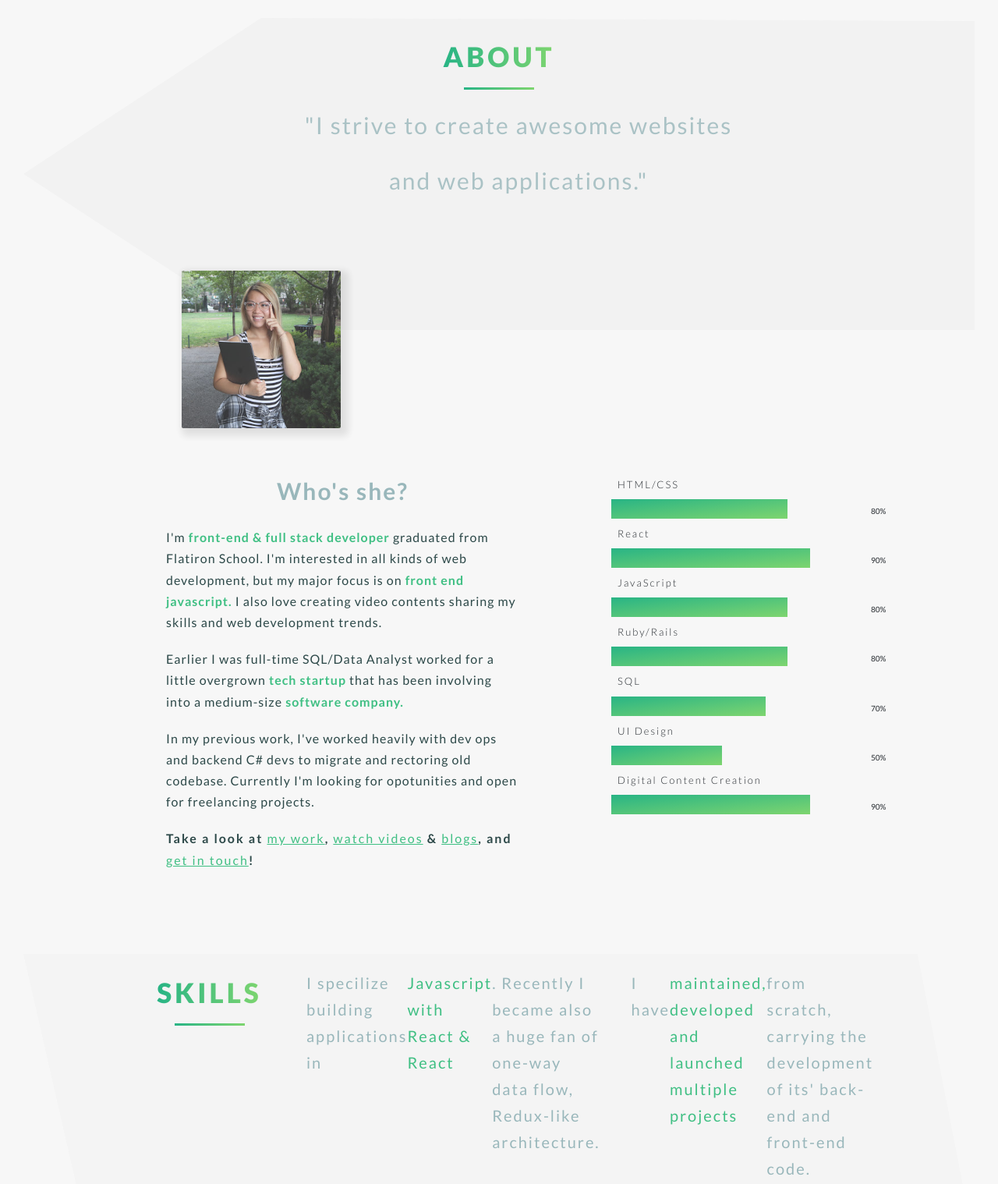
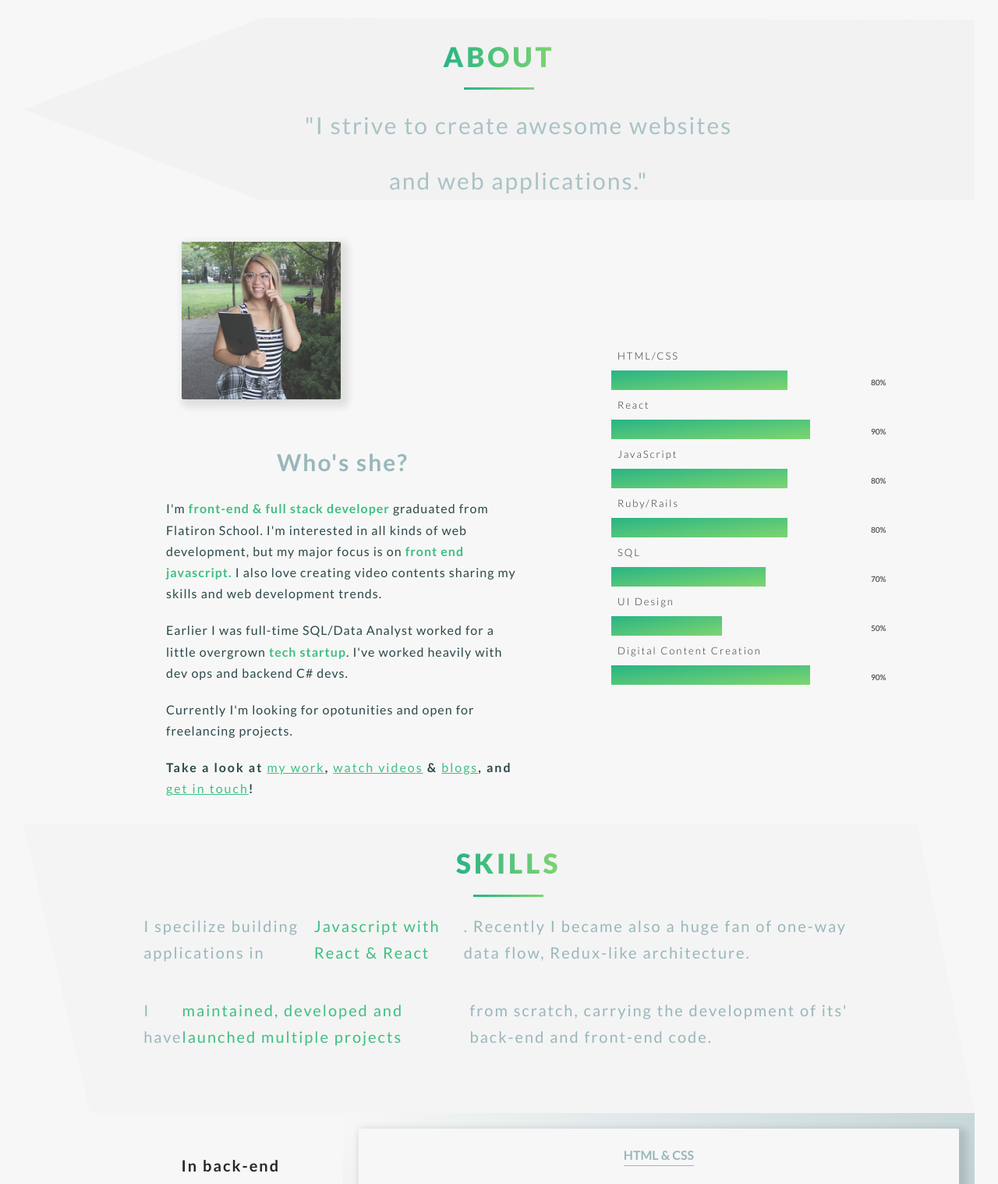
Before and after one commit to vm930/victoria-mei, a website: page index.html in a window 1280 px wide. Shown: the part 835-2353 px from the top of the page at 78% size. Drawn offline with Linux system fonts and the light colour scheme.

Commit message:
some more changes

```diff
--- a/index.html
+++ b/index.html
@@ -88,9 +88,10 @@
                 <div class="heading-secondary-title">
                         <h3 class="heading-secondary">about</h3>
                         <div class="decorative-line"></div>
+
+                </div>
                 <p class="statment">"I strive to create awesome websites</p>
                 <p class="statment">and web applications."</p>
-                </div>
 
             </div>
 
@@ -105,10 +106,10 @@
                     <div class="label-bold">Who's she?</div>
                     <p class="statment--1">I'm <strong>front-end & full stack developer</strong> graduated from Flatiron School. I'm interested in all kinds of web development, but my major focus is on <strong> front end javascript.</strong> I also love creating video contents sharing my skills and web development trends.
                 <p class="statment--1">
-                Earlier I was full-time SQL/Data Analyst worked for a little overgrown <strong>tech startup</strong> that has been involving into a medium-size <strong>software company.</strong>
+                Earlier I was full-time SQL/Data Analyst worked for a little overgrown <strong>tech startup</strong>. I've worked heavily with dev ops and backend C# devs.
                 </p>
                 <p class="statment--1">
-                In my previous work, I've worked heavily with dev ops and backend C# devs to migrate and rectoring old codebase. Currently I'm looking for opotunities and open for freelancing projects.
+              Currently I'm looking for opotunities and open for freelancing projects.
                     </p>
                     <p class="statment--2">Take a look at <a  href="#">my work</a>, <a  href="https://www.instagram.com/vickysdailystandup/">watch videos</a> & <a  href="https://medium.com/@vickysdailystandup">blogs</a>, and <a
                     href="#">get in touch</a>!
@@ -172,7 +173,6 @@
                     <div class="heading-secondary-title">
                         <h3 class="heading-secondary">Skills</h3>
                         <div class="decorative-line"></div>
-                    </div>
                         <p class="para">
                             I specilize building applications in <strong>Javascript with React & React </strong>. Recently I became also a
                             huge fan of one-way data flow, Redux-like architecture.
@@ -182,6 +182,8 @@
                             development of its' back-end
                             and front-end code.
                         </p>
+                    </div>
+
                 </div>
         </div>
 
--- a/style.css
+++ b/style.css
@@ -60,7 +60,7 @@ body {
 	top: 0px;
 	bottom: 0px;
 	width: 0%;
-	height: 100vh;
+	height: 100%;
 	display: flex;
 	flex-direction: column;
 	justify-content: center;
@@ -300,8 +300,8 @@ body {
 	display: flex;
 	flex-direction: column;
 	align-items: center;
-	width: 100%;
-	height: 30vh;
+	max-width: 100%;
+	height: 100%;
 }
 
 .decorative-line {
@@ -309,18 +309,16 @@ body {
 	background: linear-gradient(to right, #28b485, #7ed56f);
 	height: 3px;
 }
-.heading-secondary:hover {
-	transform: translateY(-0.3rem);
-}
 
 .composition {
 	position: relative;
-	width: 60%;
+	max-width: 60%;
 }
 
 .vickyPic {
 	margin: 2rem 5rem 5rem 2rem;
-	width: 75%;
+	max-width: 75%;
+	max-height: 100%;
 	box-shadow: 0.5rem 0.5rem 1rem 0.5rem rgba(0, 0, 0, 0.12);
 	border-radius: 2px;
 	opacity: 0.8;
@@ -333,9 +331,9 @@ body {
 
 .section-about {
 	display: flex;
-	width: 100%;
+	max-height: 100%;
+	max-width: 100vw;
 	flex-direction: column;
-	margin-top: -12vh;
 	font-family: "Lato", sans-serif;
 	color: #2c4848;
 	letter-spacing: 2px;
@@ -354,6 +352,7 @@ body {
 	font-weight: bold;
 	letter-spacing: 2px;
 	color: #99b7bb;
+	max-width: 100%;
 }
 
 .statment {
@@ -364,6 +363,7 @@ body {
 	letter-spacing: 2px;
 	color: #99b7bb;
 	opacity: 0.8;
+	max-width: 100vw;
 }
 
 .statment--1 strong {
@@ -396,8 +396,11 @@ body {
 
 .section-bio {
 	display: grid;
+	grid-template-rows: minmax(min-conent, max-content);
 	grid-template-columns: 1fr 0.5fr;
 	grid-column-gap: 0.5rem;
+	align-items: center;
+	justify-content: center;
 	height: 100vh;
 	width: 70%;
 	margin: 0 auto;
@@ -408,6 +411,7 @@ body {
 	flex-direction: column;
 	text-transform: capitalize;
 	justify-content: center;
+	height: 100%;
 }
 
 .wrapper div span {
@@ -747,17 +751,24 @@ body {
 	transition: all .3s;
 }
 
+.section-two {
+	height: 100%;
+}
+
 .deco-clip-path {
 	display: flex;
+	flex-direction: column;
+	justify-content: center;
+	align-items: center;
 	background-color: rgb(242, 242, 242);
-	height: 50vh;
-	-webkit-clip-path: polygon(25% 0%, 100% 1%, 100% 100%, 25% 100%, 0% 50%);
+	max-height: 250%;
 	clip-path: polygon(25% 0%, 100% 1%, 100% 100%, 25% 100%, 0% 50%);
 }
 
 .deco-container--2 {
 	display: flex;
 	background: #f4f4f4;
+	height: 100%;
 	clip-path: polygon(0 0, 94% 0, 100% 100%, 7% 100%);
 }
 
```
Lines whose indentation alone changed are shown as unchanged.
